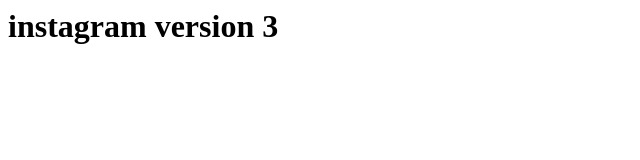
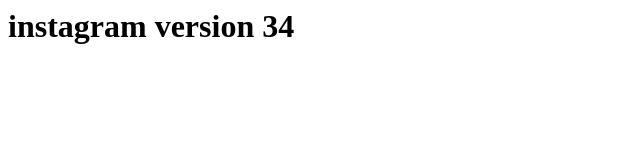
Before and after one commit to sarath7272/git-sample-5, a plain HTML site: page index.html in a window 1280 px wide. Shown: the full height of the page, 0-640 px from the left. Drawn offline with Linux system fonts and the light colour scheme.

Commit message:
version 34

```diff
--- a/index.html
+++ b/index.html
@@ -1,3 +1,3 @@
 <h1>
-    instagram version 3
+    instagram version 34
 </h1>
```
